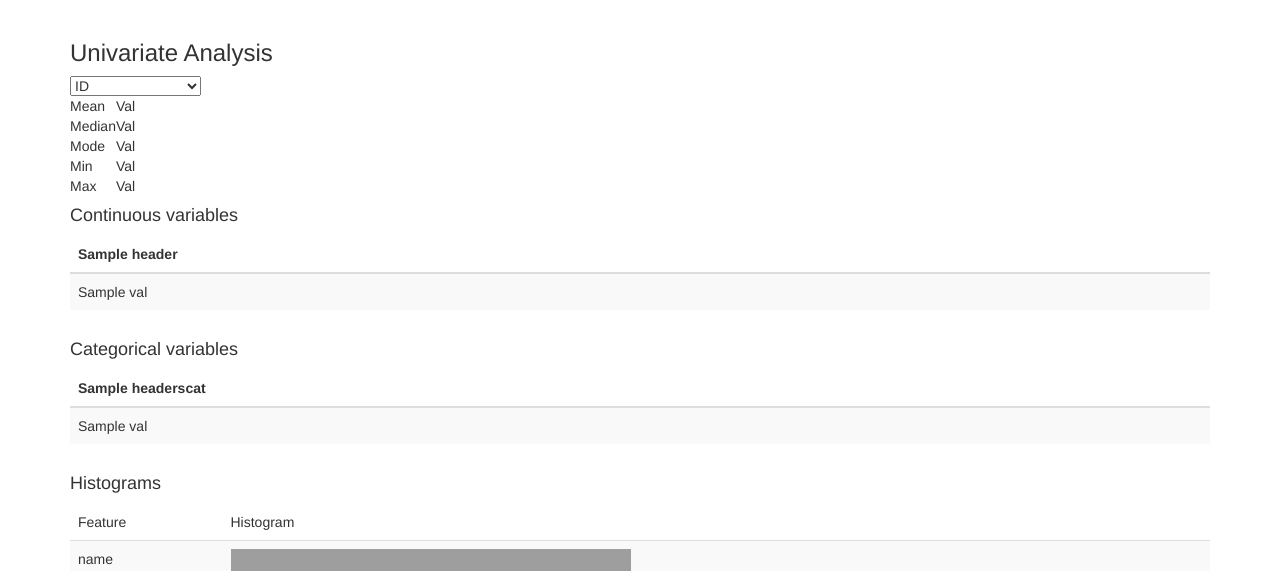
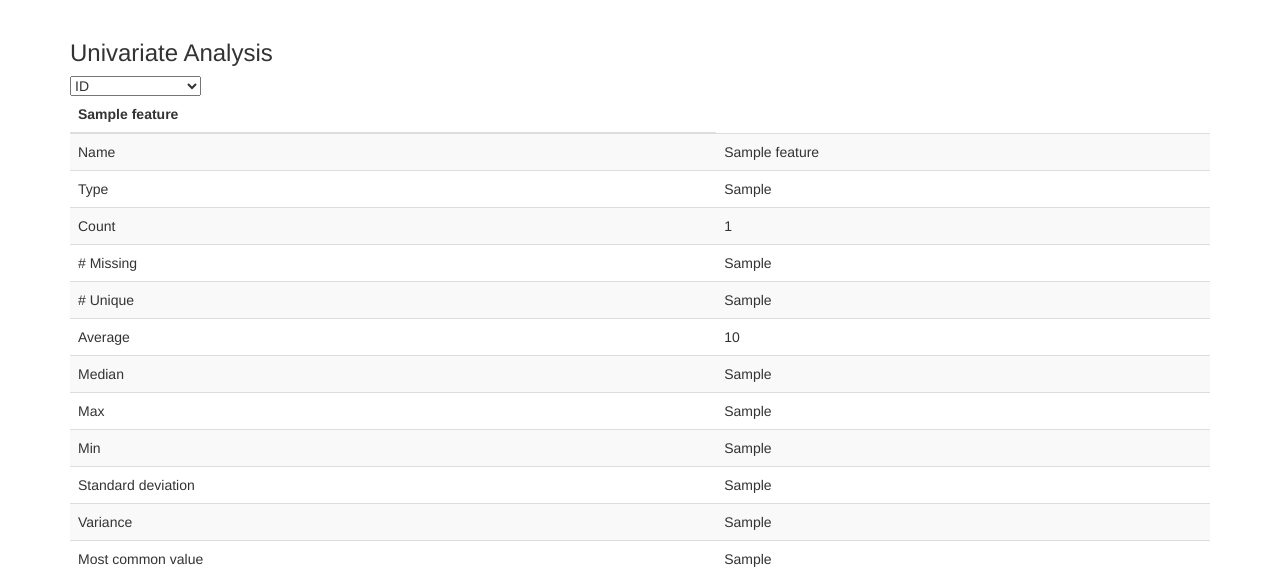
Before and after one commit to margaretpearce/data-exploration, a Flask app: template templates/univariate.html in a window 1280 px wide. Shown: the part 102-673 px from the top of the page. Run offline with Flask 2, Linux system fonts and the light colour scheme; the template is opened without the code that fills it: most values are stand-ins (such as "Sample title", 1, 10 or a date in 2020); some libraries are stand-ins or nearby versions; grey boxes are pictures that could not be loaded.

Commit message:
Changed univariate page to use JSON implementation for loading feature data

```diff
--- a/app.py
+++ b/app.py
@@ -53,7 +53,15 @@ def univariate():
     countplots_src = datastats.get_countplots_nonnumeric()
     countplots = {'countplots_url': countplots_src}
 
-    return render_template('univariate.html', data=data, plot=plot, hist=hist, cplots=countplots)
+
+    # Read Titanic data
+    driver = DataDriver("titanic.csv", "Titanic", "PassengerId", "Survived")
+
+    # Get the JSON for the summary data
+    driver.generate_features_json() # TODO: Remove after testing
+    features_json = driver.load_features_json()
+
+    return render_template('univariate.html', data=data, plot=plot, hist=hist, cplots=countplots, mydata=features_json)
 
 
 @app.route('/bivariate')
--- a/data_driver.py
+++ b/data_driver.py
@@ -5,10 +5,13 @@ import paths
 import seaborn as sns
 from Summary import DataSummary
 from Interactions import Interactions
+from Feature import Feature
+from Features import Features
 
 SUMMARY_SUFFIX = "_summary.json"
 FEATURES_SUFFIX = "_features.json"
 INTERACTIONS_SUFFIX = "_interactions.json"
+
 
 class DataDriver:
     def __init__(self, datafile, title, idcolumn=None, labelcolumn=None):
@@ -30,7 +33,6 @@ class DataDriver:
         if self.id_column in self.numeric_fieldnames:
             self.numeric_fieldnames.remove(self.id_column)
 
-
     def load_data(self):
         # Load the data into a Pandas DataFrame
         if str(self.file).endswith("csv"):
@@ -48,7 +50,7 @@ class DataDriver:
         label_column = self.label_column
 
         # Count the number of columns missing for each row
-        count_missing = self.data.apply(lambda x: sum(x.isnull().values), axis = 1)
+        count_missing = self.data.apply(lambda x: sum(x.isnull().values), axis=1)
         self.data["num_missing"] = pd.Series(count_missing)
 
         num_rows_no_missing = int(sum(self.data["num_missing"] == 0))
@@ -80,7 +82,69 @@ class DataDriver:
         file.close()
 
     def generate_features_json(self):
-        return None
+        features_collection = []
+
+        # For each feature, get as much relevant info as possible
+        for var_name in self.data.columns.values:
+            # Common for all field types
+            var_type = str(self.data[var_name].dtype)
+            var_count = int(self.data[var_name].count())
+            var_missing = int(self.data[var_name].isnull().sum())
+            var_unique = int(len(self.data[var_name].unique()))
+
+            # Numeric only
+            var_avg = None
+            var_median = None
+            var_max = None
+            var_min = None
+            var_stddev = None
+            var_variance = None
+
+            # Non-numeric only
+            var_mostcommon = None
+            var_leastcommon = None
+
+            # Compute numeric statistics
+            if self.data[var_name].dtype in ['int64', 'float64']:
+                var_avg = float(self.data[var_name].mean())
+                var_median = float(self.data[var_name].median())
+                var_max = float(self.data[var_name].max())
+                var_min = float(self.data[var_name].min())
+                var_stddev = float(self.data[var_name].std())
+                var_variance = float(self.data[var_name].var())
+
+            # Compute non-numeric stats
+            else:
+                var_mostcommon = str("%s (%d)" %
+                                     (self.data[var_name].value_counts().idxmax(),
+                                     self.data[var_name].value_counts().max()))
+                var_leastcommon = str("%s (%d)" %
+                                     (self.data[var_name].value_counts().idxmin(),
+                                     self.data[var_name].value_counts().min()))
+
+            feature = Feature(feat_name=var_name,
+                              feat_type=var_type,
+                              feat_count=var_count,
+                              feat_missing=var_missing,
+                              feat_unique=var_unique,
+                              feat_average=var_avg,
+                              feat_median=var_median,
+                              feat_max=var_max,
+                              feat_min=var_min,
+                              feat_stddev=var_stddev,
+                              feat_variance=var_variance,
+                              feat_mostcommon=var_mostcommon,
+                              feat_leastcommon=var_leastcommon)
+            features_collection.append(feature)
+
+        # Create object holding features collection and save as JSON
+        features = Features(self.title, features_collection)
+        features_json = jsonpickle.encode(features)
+
+        # Save the serialized JSON to a file
+        file = open(os.path.join(paths.EXAMPLES_FOLDER, str(self.title + FEATURES_SUFFIX)), 'w')
+        file.write(features_json)
+        file.close()
 
     def generate_interactions_json(self):
         # Get correlations between features
--- a/static/sampledata/Titanic_summary.json
+++ b/static/sampledata/Titanic_summary.json
@@ -1 +1 @@
-{"label_column": "Survived", "py/object": "Summary.DataSummary", "index_column": "PassengerId", "name": "Titanic", "rows_one_missing": 550, "sample_list": [[1, 0, 3, "Braund, Mr. Owen Harris", "male", 22.0, 1, 0, "A/5 21171", 7.25, NaN, "S", 1], [2, 1, 1, "Cumings, Mrs. John Bradley (Florence Briggs Thayer)", "female", 38.0, 1, 0, "PC 17599", 71.2833, "C85", "C", 0], [3, 1, 3, "Heikkinen, Miss. Laina", "female", 26.0, 0, 0, "STON/O2. 3101282", 7.925, NaN, "S", 1], [4, 1, 1, "Futrelle, Mrs. Jacques Heath (Lily May Peel)", "female", 35.0, 1, 0, "113803", 53.1, "C123", "S", 0], [5, 0, 3, "Allen, Mr. William Henry", "male", 35.0, 0, 0, "373450", 8.05, NaN, "S", 1]], "rows_two_missing": 158, "num_records": 891, "features_list": ["PassengerId", "Survived", "Pclass", "Name", "Sex", "Age", "SibSp", "Parch", "Ticket", "Fare", "Cabin", "Embarked", "num_missing"], "num_features": 12, "rows_no_missing": 183, "rows_three_more_missing": 0}
+{"num_features": 12, "features_list": ["PassengerId", "Survived", "Pclass", "Name", "Sex", "Age", "SibSp", "Parch", "Ticket", "Fare", "Cabin", "Embarked", "num_missing"], "num_records": 891, "index_column": "PassengerId", "name": "Titanic", "rows_three_more_missing": 0, "rows_no_missing": 183, "rows_two_missing": 158, "label_column": "Survived", "sample_list": [[1, 0, 3, "Braund, Mr. Owen Harris", "male", 22.0, 1, 0, "A/5 21171", 7.25, NaN, "S", 1], [2, 1, 1, "Cumings, Mrs. John Bradley (Florence Briggs Thayer)", "female", 38.0, 1, 0, "PC 17599", 71.2833, "C85", "C", 0], [3, 1, 3, "Heikkinen, Miss. Laina", "female", 26.0, 0, 0, "STON/O2. 3101282", 7.925, NaN, "S", 1], [4, 1, 1, "Futrelle, Mrs. Jacques Heath (Lily May Peel)", "female", 35.0, 1, 0, "113803", 53.1, "C123", "S", 0], [5, 0, 3, "Allen, Mr. William Henry", "male", 35.0, 0, 0, "373450", 8.05, NaN, "S", 1]], "py/object": "Summary.DataSummary", "rows_one_missing": 550}
--- a/templates/univariate.html
+++ b/templates/univariate.html
@@ -12,32 +12,95 @@
 </select>
 
 <!-- Table with stats -->
-<div>
-  <table>
+{% for f in mydata.features %}
+<div class="table-responsive">
+    <table class="table table-striped">
+        <thead>
         <tr>
-          <td>Mean</td>
-          <td>Val</td>
+            <th rowspan="2">
+                {{ f.feat_name }}
+            </th>
+        </tr>
+        </thead>
+        <tr>
+            <td>Name</td>
+            <td>{{ f.feat_name }}</td>
         </tr>
         <tr>
-          <td>Median</td>
-          <td>Val</td>
+            <td>Type</td>
+            <td>{{ f.feat_type }}</td>
         </tr>
         <tr>
-          <td>Mode</td>
-          <td>Val</td>
+            <td>Count</td>
+            <td>{{ f.feat_count }}</td>
         </tr>
         <tr>
-          <td>Min</td>
-          <td>Val</td>
+            <td># Missing</td>
+            <td>{{ f.feat_missing }}</td>
         </tr>
         <tr>
+            <td># Unique</td>
+            <td>{{ f.feat_unique }}</td>
+        </tr>
+
+        <!-- Numeric fields only -->
+        {% if f.feat_average %}
+        <tr>
+            <td>Average</td>
+            <td>{{ f.feat_average }}</td>
+        </tr>
+        {% endif %}
+        {% if f.feat_median %}
+        <tr>
+            <td>Median</td>
+            <td>{{ f.feat_median }}</td>
+        </tr>
+        {% endif %}
+        {% if f.feat_max %}
+        <tr>
             <td>Max</td>
-          <td>Val</td>
+            <td>{{ f.feat_max }}</td>
         </tr>
+        {% endif %}
+        {% if f.feat_min %}
+        <tr>
+            <td>Min</td>
+            <td>{{ f.feat_min }}</td>
+        </tr>
+        {% endif %}
+        {% if f.feat_stddev %}
+        <tr>
+            <td>Standard deviation</td>
+            <td>{{ f.feat_stddev }}</td>
+        </tr>
+        {% endif %}
+        {% if f.feat_variance %}
+        <tr>
+            <td>Variance</td>
+            <td>{{ f.feat_variance }}</td>
+        </tr>
+        {% endif %}
+
+        <!-- Categorical only -->
+        {% if f.feat_mostcommon %}
+        <tr>
+            <td>Most common value</td>
+            <td>{{ f.feat_mostcommon }}</td>
+        </tr>
+        {% endif %}
+        {% if f.feat_leastcommon %}
+        <tr>
+            <td>Least common value</td>
+            <td>{{ f.feat_leastcommon }}</td>
+        </tr>
+        {% endif %}
+
         <!-- range, quartile, IQR, variance, std dev, skewness and kurtosis -->
         <!-- outliers -->
     </table>
 </div>
+<br/>
+{% endfor %}
 
 <div>
     <!-- Histogram -->
```
Also changed, not shown: Feature.py (+4 -3 lines), static/sampledata/Titanic_features.json (added, +1 -0 lines). Lines whose indentation alone changed are shown as unchanged.
